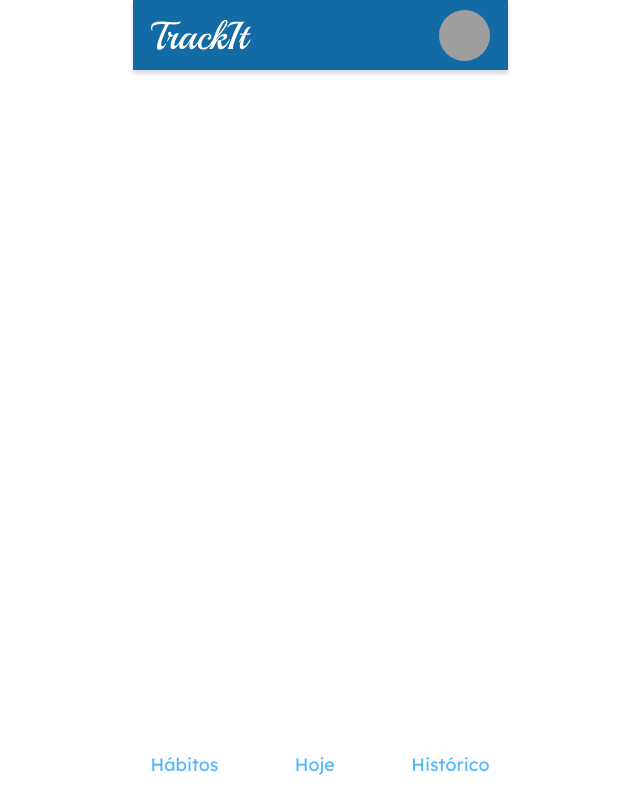
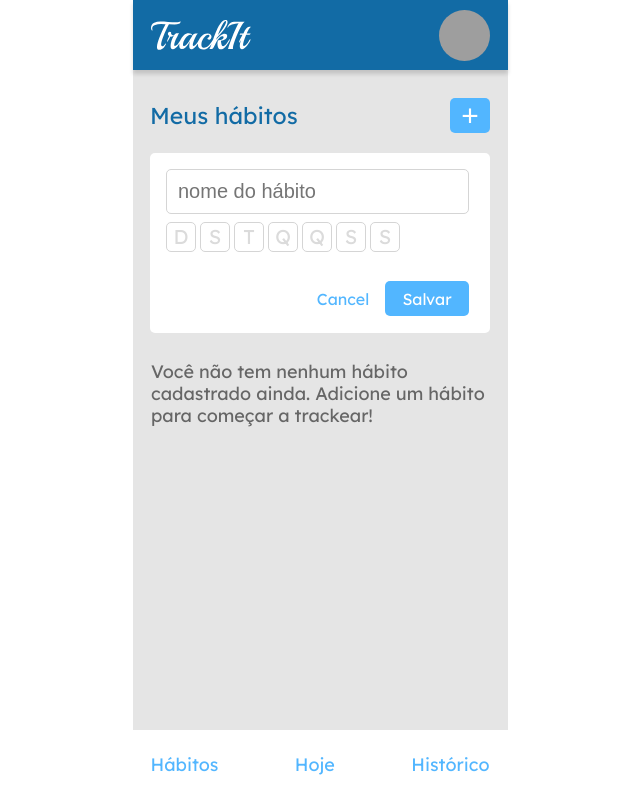
Before and after one commit to Yokuny/Trackit, a React (Create React App) app: page /habitos in a window 1280 px wide. Shown: the whole page, without its empty margins (320-960 px from the left). Built offline with nearby package versions, Linux system fonts and the light colour scheme; grey boxes are pictures that could not be loaded.

Commit message:
interface done

```diff
--- /dev/null
+++ b/src/ScreenSize.js
@@ -0,0 +1,12 @@
+import styled from "styled-components";
+const ScreenSize = styled.div`
+  background-color: #e5e5e5;
+  display: flex;
+  flex-direction: column;
+  align-items: center;
+  height: 100vh;
+  box-sizing: border-box;
+  padding-top: calc(28px + 70px);
+  padding-bottom: calc(70px + 10px);
+`;
+export default ScreenSize;
--- a/src/components/habits/Habits.js
+++ b/src/components/habits/Habits.js
@@ -1,15 +1,24 @@
-import styled from "styled-components";
+import ScreenSize from "../../ScreenSize.js";
 import Header from "../Header.js";
 import Footer from "../Footer.js";
-import axios from "axios";
-
+import NewHabit from "./NewHabit.js";
+import { AddHabit, AddHeader, HabitCards } from "./Styles/HabitCards.js";
 const Habits = () => {
   return (
-    <>
+    <ScreenSize>
       <Header />
-      <>a</>
+      <AddHabit>
+        <AddHeader>
+          <p>Meus hábitos</p>
+          <button>+</button>
+        </AddHeader>
+        <NewHabit />
+      </AddHabit>
+      <HabitCards>
+        <p>Você não tem nenhum hábito cadastrado ainda. Adicione um hábito para começar a trackear!</p>
+      </HabitCards>
       <Footer />
-    </>
+    </ScreenSize>
   );
 };
 export default Habits;
--- /dev/null
+++ b/src/components/habits/NewHabit.js
@@ -0,0 +1,24 @@
+import Weekdays from "./Weekdays.js";
+import AddNewHabit from "./Styles/AddNewHabit.js";
+import { useState } from "react";
+const newWeek = () => {
+  function selectfalse(day) {
+    return { day, select: false };
+  }
+  let week = ["D", "S", "T", "Q", "Q", "S", "S"];
+  return week.map((day) => selectfalse(day));
+};
+const NewHabit = () => {
+  const [weekDay, setWeekDay] = useState(newWeek());
+  return (
+    <AddNewHabit>
+      <input type="text" placeholder="nome do hábito" />
+      <Weekdays days={weekDay} markDay={setWeekDay} />
+      <section>
+        <p>Cancel</p>
+        <p>Salvar</p>
+      </section>
+    </AddNewHabit>
+  );
+};
+export default NewHabit;
--- /dev/null
+++ b/src/components/habits/Styles/AddNewHabit.js
@@ -0,0 +1,59 @@
+import styled from "styled-components";
+const AddNewHabit = styled.div`
+  width: 340px;
+  height: 180px;
+  padding: 16px;
+  box-sizing: border-box;
+  border-radius: 5px;
+  background: #ffffff;
+  input {
+    width: 303px;
+    height: 45px;
+    padding: 0px 11px;
+    box-sizing: border-box;
+    border: 1px solid #d5d5d5;
+    border-radius: 5px;
+    background: #ffffff;
+    font-size: 20px;
+    color: #dbdbdb;
+    margin-bottom: 8px;
+  }
+  section {
+    margin-top: 29px;
+    width: 303px;
+    display: flex;
+    justify-content: end;
+  }
+  section p:first-child {
+    display: flex;
+    align-items: center;
+    justify-content: center;
+    width: 84px;
+    height: 35px;
+    margin-left: 16px;
+    font-size: 16px;
+    text-align: center;
+    color: #52b6ff;
+    cursor: pointer;
+  }
+  section p:first-child:hover {
+    opacity: 0.7;
+  }
+  section p:last-child {
+    display: flex;
+    align-items: center;
+    justify-content: center;
+    width: 84px;
+    height: 35px;
+    background: #52b6ff;
+    border-radius: 5px;
+    font-size: 16px;
+    text-align: center;
+    color: #ffffff;
+    cursor: pointer;
+  }
+  section p:last-child:hover {
+    opacity: 0.7;
+  }
+`;
+export default AddNewHabit;
--- /dev/null
+++ b/src/components/habits/Styles/HabitCards.js
@@ -0,0 +1,39 @@
+import styled from "styled-components";
+export const AddHabit = styled.div`
+  width: 340px;
+  display: flex;
+  flex-direction: column;
+  gap: 20px;
+  margin-bottom: 28px;
+`;
+export const AddHeader = styled.div`
+  display: flex;
+  justify-content: space-between;
+  align-items: center;
+  p {
+    font-size: 23px;
+    color: #126ba5;
+  }
+  button {
+    width: 40px;
+    height: 35px;
+
+    border: 0px solid transparent;
+    border-radius: 5px;
+    background: #52b6ff;
+
+    font-size: 30px;
+    text-align: center;
+    color: #fff;
+    cursor: pointer;
+  }
+  button:hover {
+    opacity: 0.7;
+  }
+`;
+export const HabitCards = styled.div`
+  width: 338px;
+  font-size: 18px;
+  line-height: 22px;
+  color: #666666;
+`;
--- /dev/null
+++ b/src/components/habits/Styles/WeekDaysStyle.js
@@ -0,0 +1,22 @@
+import styled from "styled-components";
+export const CheckboxContainer = styled.div`
+  display: flex;
+  flex-direction: row;
+  gap: 4px;
+`;
+export const Checkbox = styled.div`
+  width: 30px;
+  height: 30px;
+  box-sizing: border-box;
+  border: 1px solid #d5d5d5;
+  border-radius: 5px;
+
+  display: flex;
+  align-items: center;
+  justify-content: center;
+
+  background: ${(props) => (props.checked ? "#DBDBDB" : "#FFFFFF")};
+  font-size: 20px;
+  color: ${(props) => (props.checked ? "#FFFFFF" : "#DBDBDB")};
+  cursor: pointer;
+`;
--- /dev/null
+++ b/src/components/habits/Weekdays.js
@@ -0,0 +1,27 @@
+import { CheckboxContainer, Checkbox } from "./Styles/WeekDaysStyle";
+const Weekdays = ({ days, markDay }) => {
+  return (
+    <CheckboxContainer>
+      {days.map((day, index) => (
+        <Checkbox
+          onClick={({ target }) => {
+            markDay((prev) =>
+              prev.map((day, index) => {
+                if (target.id === `${day.day}${index}`) {
+                  return { day: day.day, select: !day.select };
+                } else {
+                  return day;
+                }
+              })
+            );
+          }}
+          key={`${day.day}${index}`}
+          id={`${day.day}${index}`}
+          checked={day.select}>
+          {day.day}
+        </Checkbox>
+      ))}
+    </CheckboxContainer>
+  );
+};
+export default Weekdays;
--- a/src/components/today/Today.js
+++ b/src/components/today/Today.js
@@ -1,19 +1,11 @@
 import styled from "styled-components";
+import ScreenSize from "../../ScreenSize.js";
 import Header from "../Header.js";
 import Footer from "../Footer.js";
 import TaskCard from "./TaskCard.js";
 import axios from "axios";
 import dayjs from "dayjs";
-const FullScreen = styled.div`
-  background-color: #e5e5e5;
-  display: flex;
-  flex-direction: column;
-  align-items: center;
-  height: 100vh;
-  box-sizing: border-box;
-  padding-top: calc(28px + 70px);
-  padding-bottom: calc(70px + 10px);
-`;
+
 const TodayInfo = styled.div`
   margin-bottom: 28px;
   width: 340px;
@@ -35,7 +27,6 @@ let a = {
     Authorization: `Bearer ${token}`,
   },
 };
-
 const week = () => {
   switch (dayjs().get("day")) {
     case 0:
@@ -68,7 +59,7 @@ const Today = () => {
       console.log(error);
     });
   return (
-    <FullScreen>
+    <ScreenSize>
       <Header />
       <TodayInfo>
         <p>
@@ -78,7 +69,7 @@ const Today = () => {
       </TodayInfo>
       <TaskCard />
       <Footer />
-    </FullScreen>
+    </ScreenSize>
   );
 };
 export default Today;
```
